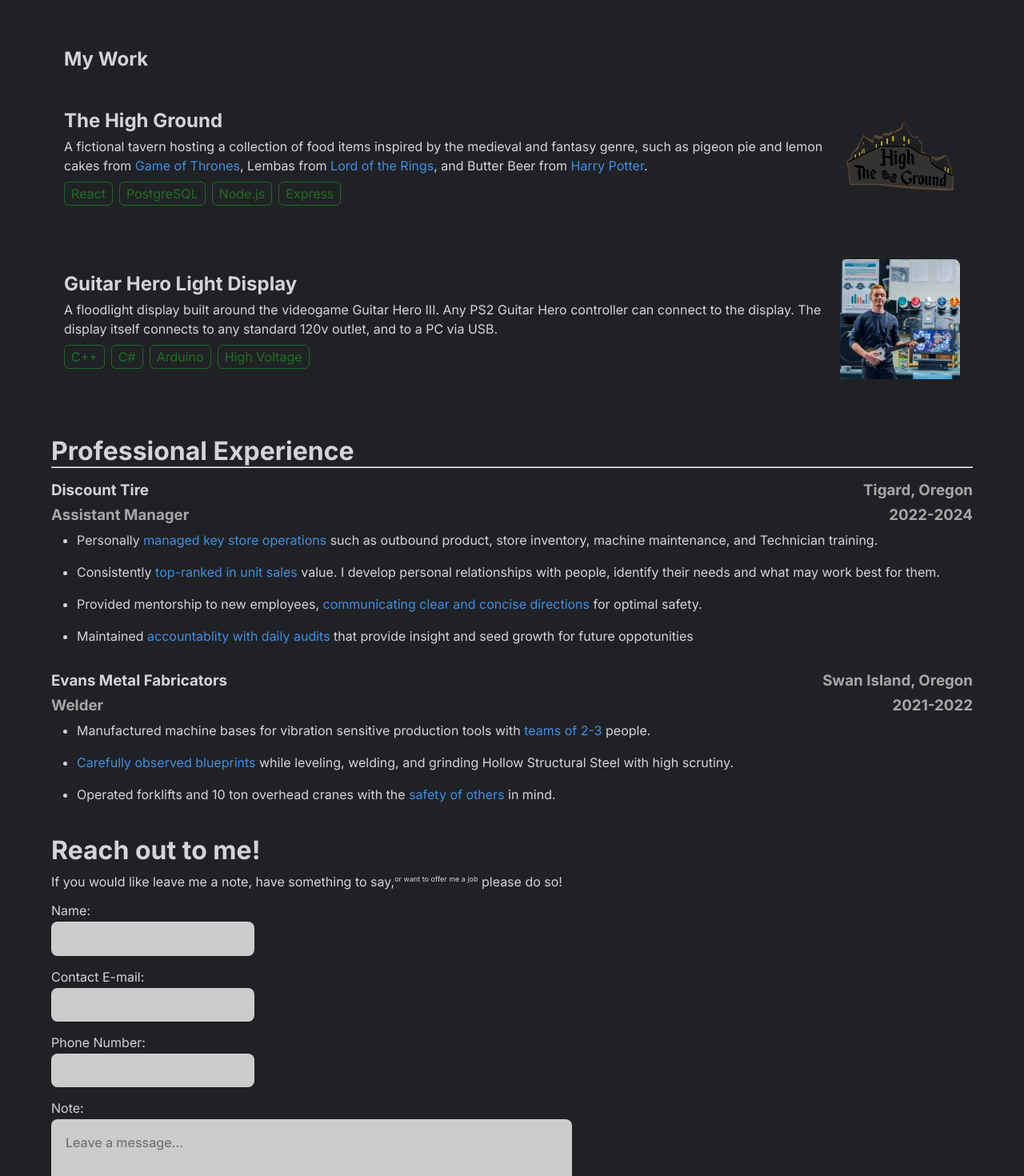
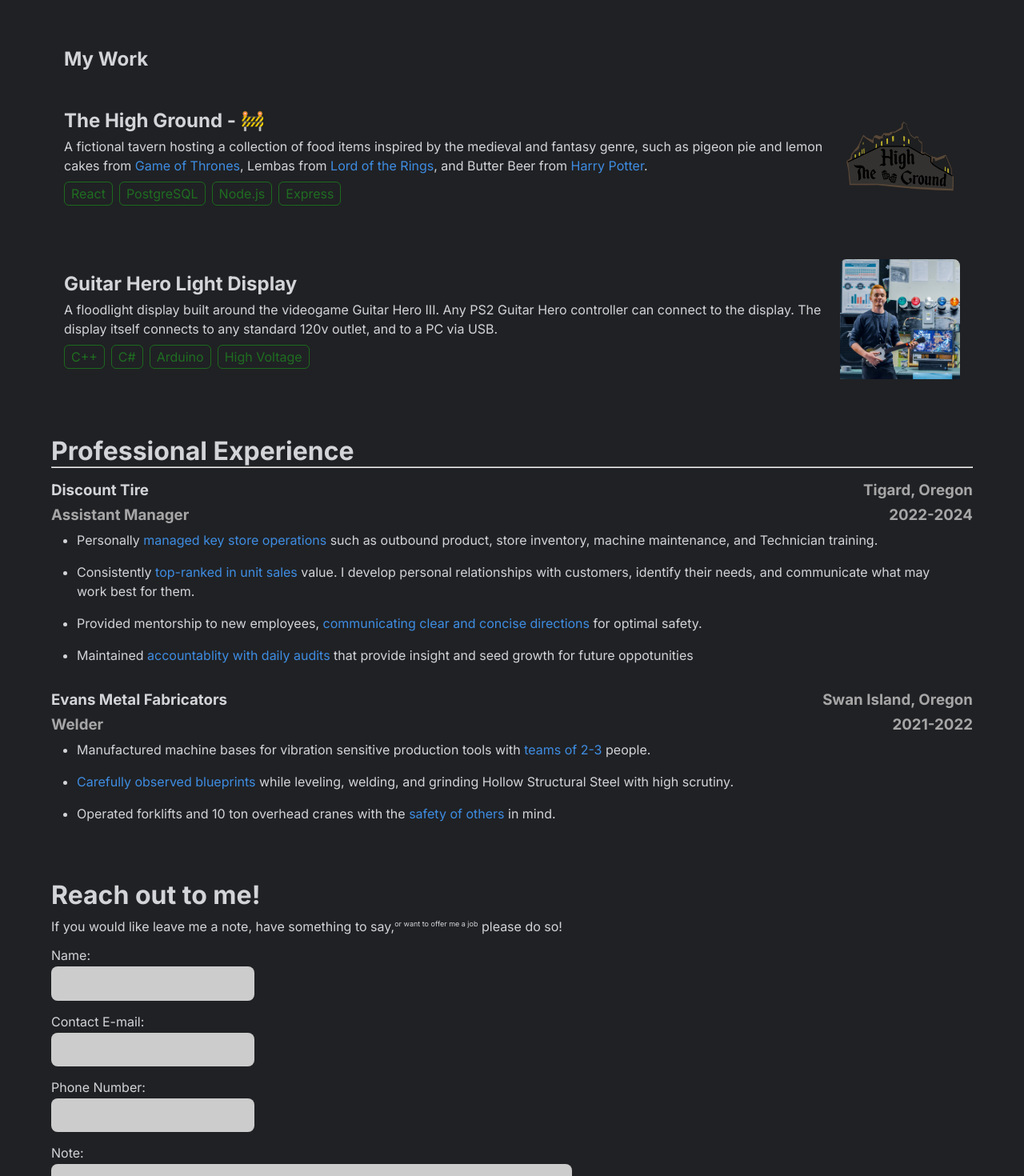
Before and after one commit to DeathlessKraken/portfolio-website, a React (Vite) app: page / in a window 1280 px wide. Shown: the part 720-2190 px from the top of the page at 80% size. Built offline with nearby package versions, Linux system fonts and the light colour scheme.

Commit message:
layout/spelling changes

```diff
--- a/src/components/ExperienceContent.jsx
+++ b/src/components/ExperienceContent.jsx
@@ -28,7 +28,7 @@
                 <h2>My Work</h2>
                 <div>
                     <Project
-                        title="The High Ground"
+                        title="The High Ground - 🚧"
                         descHTML={THG_DESC}
                         tags={['React', 'PostgreSQL', 'Node.js', 'Express']}
                         imgProps={{
--- a/src/components/Work.jsx
+++ b/src/components/Work.jsx
@@ -1,4 +1,3 @@
-import React from "react";
 import styles from './work.module.css';
 
 export default function Work() {
@@ -20,7 +19,7 @@
                         </li>
                         <li>
                             Consistently <span>top-ranked in unit sales</span> value. I develop personal
-                            relationships with people, identify their needs and what
+                            relationships with customers, identify their needs, and communicate what
                             may work best for them.
                         </li>
                         <li>
--- a/src/components/leavenote.module.css
+++ b/src/components/leavenote.module.css
@@ -1,6 +1,7 @@
 .leaveNote {
     display: flex;
     flex-direction: column;
+    padding-top: 2em;
 }
 
 .leaveNote > div:first-child {
```
